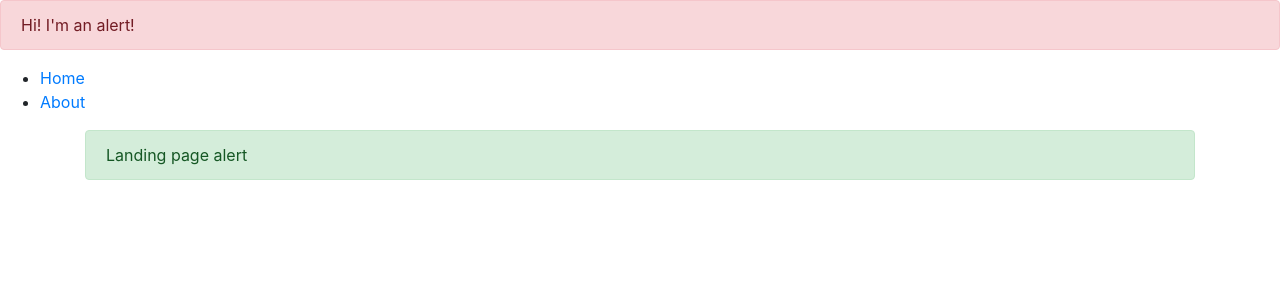
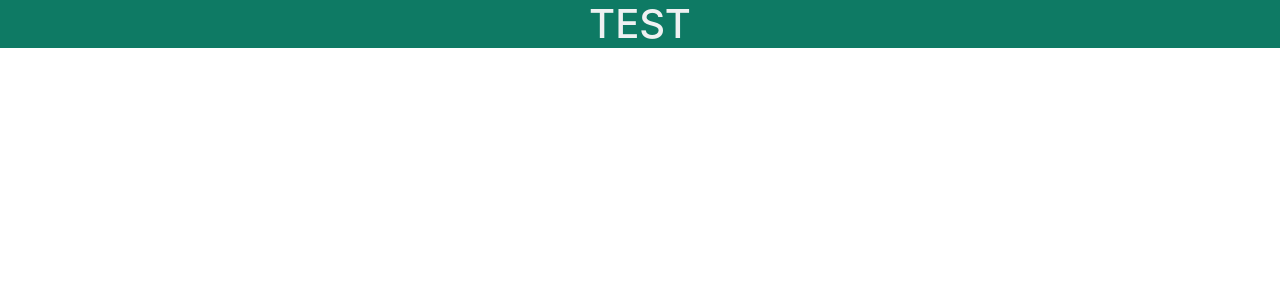
Before and after one commit to jxhnkndl/react-portfolio, a React (Create React App) app: page / in a window 1280 px wide. Shown: the top 300 px of the page. Built offline with nearby package versions, Linux system fonts and the light colour scheme.

Commit message:
Init custom.scss and overwrite color variables with custom theme

```diff
--- a/src/App.js
+++ b/src/App.js
@@ -1,28 +1,12 @@
 // Import modules and components
 import React from 'react';
-import { HashRouter, Route, Link } from 'react-router-dom';
-import Alert from 'react-bootstrap/Alert';
-import Home from './pages/Home';
-import About from './pages/About';
+// import { HashRouter } from 'react-router-dom';
 
 // App component
 function App() {
   return (
-
-    <div>
-      <HashRouter basename="/">
-        <Alert variant={'danger'}>
-          Hi! I'm an alert!
-        </Alert>
-        <ul>
-          <li><Link to="/">Home</Link></li>
-          <li><Link to="/about">About</Link></li>
-        </ul>
-        <div className="container">
-          <Route exact path="/" component={Home} />
-          <Route exact path="/about" component={About} />
-        </div>
-      </HashRouter>
+    <div className="bg-primary">
+      <h1 className="text-light text-center">TEST</h1>
     </div>
   );
 }
--- /dev/null
+++ b/src/custom.scss
@@ -0,0 +1,10 @@
+// Overwrite Bootstrap styles
+$primary: #0E7A64;
+$secondary: #569898;
+$dark: #191920;
+$light: #EFF1F2;
+$danger: #D5446B;
+$info: #58BAC9;
+
+// Import Bootstrap styles
+@import "~bootstrap/scss/bootstrap.scss";
--- a/src/index.js
+++ b/src/index.js
@@ -3,8 +3,8 @@ import React from 'react';
 import ReactDOM from 'react-dom';
 import App from './App';
 
-// Import Bootstrap CSS
-import 'bootstrap/dist/css/bootstrap.min.css';
+// Custom Bootstrap theme
+import './custom.scss';
 
 // Render App component
 ReactDOM.render(<App />, document.getElementById('root'));
```
